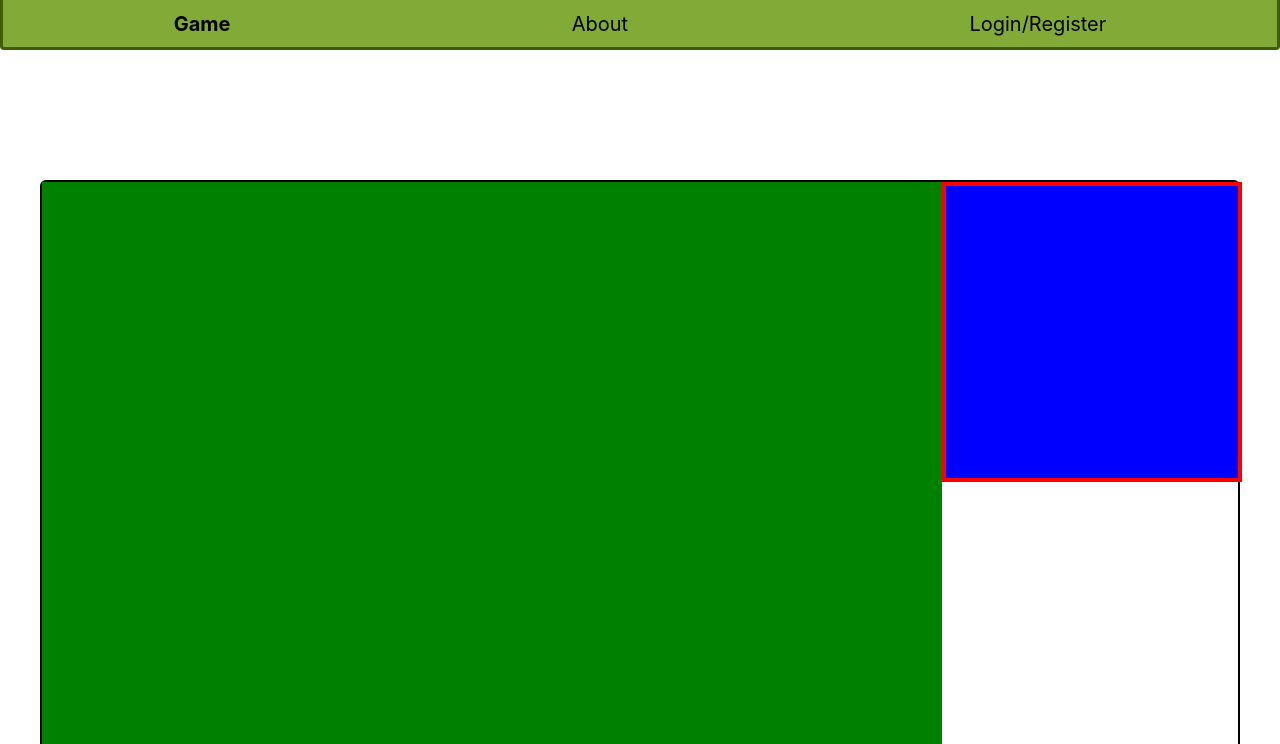
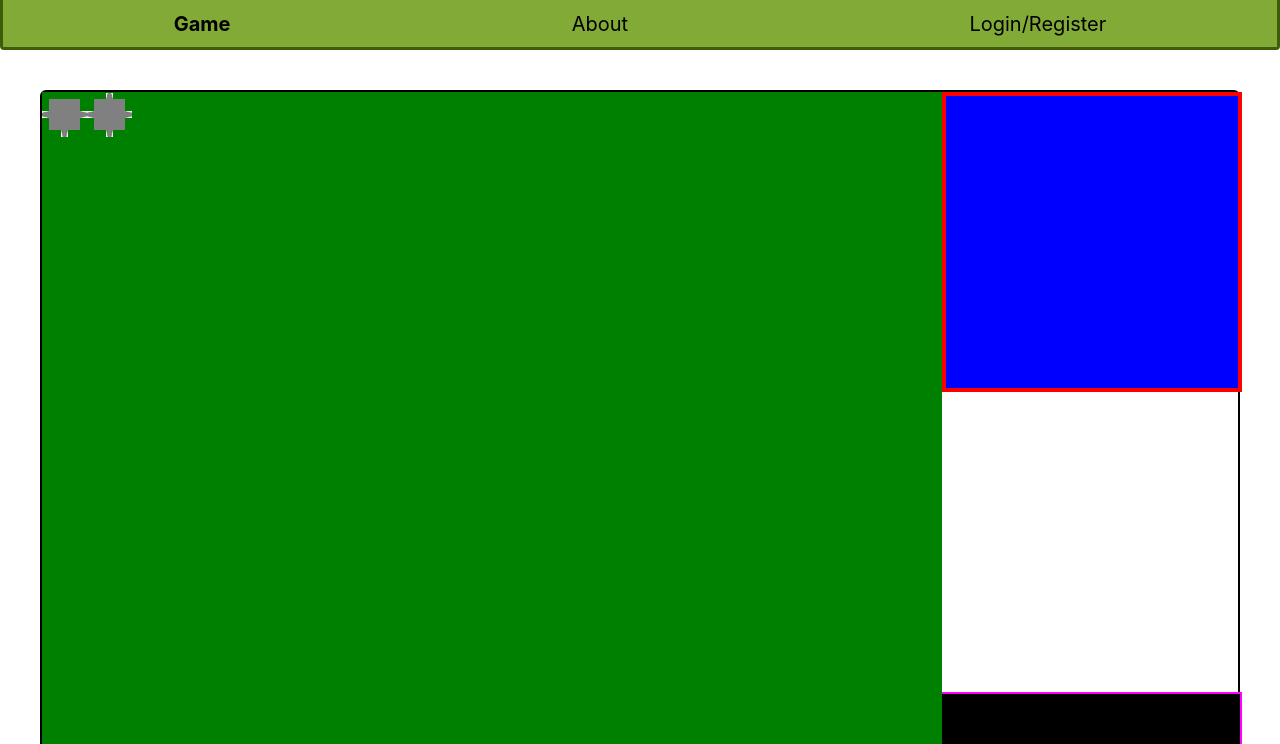
Before and after one commit to Team-Chaotic-Lamba/Frontend, a React (Create React App) app in the folder client/: page /game in a window 1280 px wide. Shown: the top 744 px of the page. Built offline with nearby package versions, Linux system fonts and the light colour scheme; sample sign-in values are in the browser's storage.

Commit message:
single room with connections

```diff
--- a/client/src/App.css
+++ b/client/src/App.css
@@ -36,7 +36,9 @@
     transform: rotate(360deg);
   }
 } */
-
+html {
+  overflow-y: auto;
+}
 .navlink {
   color: black;
   text-decoration: none;
--- a/client/src/App.js
+++ b/client/src/App.js
@@ -4,8 +4,8 @@ import { Route } from 'react-router-dom'
 import PrivateRoute from './utils/PrivateRoute'
 
 import { PageDiv } from './components/PageStyles'
+import 'bulma'
 import './App.css'
-import 'bulma'
 
 // Pages
 import GamePage from './components/gamePage/GamePage'
--- a/client/src/components/LoginPage.jsx
+++ b/client/src/components/LoginPage.jsx
@@ -27,7 +27,7 @@ const LoginPage = props =>
 
     return (
         <OnboardingDiv>
-            <div class='tabs'>
+            <div className='tabs'>
                 <ul>
                     <li className={tabContent === 'login' ? 'is-active' : ''}>
                         <button className='button' onClick={() => setTabContent('login')}>Login</button>
@@ -53,7 +53,7 @@ const LoginPage = props =>
                         </form>
                     </LoginDiv>
                 :
-                    <RegistrationPage/>
+                    <RegistrationPage history={props.history} />
             }
         </OnboardingDiv>
     )
--- a/client/src/components/gamePage/GameStyles.js
+++ b/client/src/components/gamePage/GameStyles.js
@@ -1,7 +1,7 @@
 import styled from "styled-components";
 
 export const GameGrid = styled.div`
-  margin-top: 100px;
+  margin-top: 10px;
   width: 1200px;
   display: grid;
   grid-template-rows: 300px 300px 300px;
@@ -10,29 +10,63 @@ export const GameGrid = styled.div`
   border-radius: 6px;
   /* overflow: hidden; */
 `;
-
 export const MapDiv = styled.div`
   grid-column-start: 1;
   grid-column-end: 4;
   grid-row-start: 1;
-  grid-row-end: 3;
+  grid-row-end: 4;
   display: grid;
   grid-template-columns: repeat(20, 1fr);
   grid-template-rows: repeat(20, 1fr);
-  grid-gap: 4px;
   background: green;
 `;
 
-export const ConnectImg = styled.img`
+export const ConnectImgVertical = styled.img`
   position: relative;
-  left: 50%;
+  /* left: 50%; */
   top: 0;
 `;
+
+export const ConnectImgHorizontal = styled.img`
+  position: relative;
+  /* left: 50%; */
+  top: 0;
+`
 
 export const RoomDiv = styled.div`
   grid-column-start: ${props => props.xCoord};
   grid-row-start: ${props => props.yCoord};
+
+  .room {
+    width: 31px;
+    height: 31px;
+  }
+
+  height: 45px;
+  width: 45px;
+  display: flex;
+  flex-direction: column;
+  align-items: center;
+  justify-content: center;
+
+  .middle {
+  display: flex;
+  align-items: center;
+  justify-content: center;
+  }
+
+  .connector {
+    height: 6.5px;
+    width: 7.5px;
+
+  }
 `;
+
+export const EmptyDirection = styled.div`
+  height: 6.5px;
+  width: 6.5px;
+  background-color: transparent;
+`
 
 export const DirectionsDiv = styled.div`
   display: flex;
@@ -41,10 +75,10 @@ export const DirectionsDiv = styled.div`
   align-items: center;
   border-top: 2px solid magenta;
   border-right: 2px solid magenta;
-  grid-column-start: 1;
-  grid-column-end: 2;
+  grid-column-start: 4;
+  grid-column-end: 4;
   grid-row-start: 3;
-  grid-row-end: 4;
+  grid-row-end: 3;
   background: black;
   color: white;
 `;
@@ -55,9 +89,7 @@ export const DirectionImg = styled.img`
   margin-left: 0;
   width: 70px;
   height: 70px;
-
 `;
-
 
 export const DescriptionDiv = styled.div`
   border: 4px solid red;
@@ -71,6 +103,16 @@ export const DescriptionDiv = styled.div`
   grid-row-start: 1;
   grid-row-end: 2;
   color: white;
+`;
 
+export const ChatListDiv = styled.div`
+    display: flex;
+    flex-flow: column nowrap;
+    overflow-y: scroll;
+`;
 
+export const ChatP = styled.p`
 `;
+
+export const ChatDiv = `
+`;
--- a/client/src/components/gamePage/MapContainer.jsx
+++ b/client/src/components/gamePage/MapContainer.jsx
@@ -1,23 +1,26 @@
 import React from "react";
 import { useSelector, useDispatch } from "react-redux";
 // import {action} from "../../actions"
-import { MapDiv, ConnectImg, RoomDiv } from "./GameStyles";
+import { MapDiv, ConnectImgHorizontal, ConnectImgVertical, RoomDiv, EmptyDirection } from "./GameStyles";
 
 const MapContainer = _ => {
     const dispatch = useDispatch();
     const state = useSelector(state => state);
+    const exploredRooms = [{name: 1, n_to: false, e_to: true, s_to: true, w_to: true},{name: 1, n_to: true, e_to: true, s_to: true, w_to: true}]
 
     return (
         <MapDiv>
-            {state.exploredRooms.map(el => {
+            {exploredRooms.map(el => {
                 return (
-                        <RoomDiv>
-                        <h1>eli</h1>
-                        <img src="../../assets/room.jpg" alt="room" />
-                        {el.n_to && (<ConnectImg src="/images/n_connector.jpg" alt="connector"/>)}
-                        {el.s_to && (<ConnectImg src="/images/s_connector.jpg" alt="connector" />)}
-                        {el.e_to && (<ConnectImg src="/images/e_connector.jpg" alt="connector" />)}
-                        {el.w_to && (<ConnectImg src="/images/w_connector.jpg" alt="connector" /> )}
+                    <RoomDiv>
+                        {el.n_to ? (<ConnectImgVertical className='connector vertical' src="/images/n_connector.jpg" alt="connector"/>) : <EmptyDirection></EmptyDirection>}
+                        <div className='middle'>
+                        {el.w_to ? (<ConnectImgHorizontal className='connector' src="/images/w_connector.jpg" alt="connector" /> ) : <EmptyDirection></EmptyDirection>}
+                        <img className='room' src="/images/room.jpg" alt="room" />
+                        {el.e_to ? (<ConnectImgHorizontal className='connector' src="/images/e_connector.jpg" alt="connector" />) : <EmptyDirection></EmptyDirection>}
+                        </div>
+                        {el.s_to ? (<ConnectImgVertical className='connector vertical' src="/images/s_connector.jpg" alt="connector" />) : <EmptyDirection></EmptyDirection>}
+
                     </RoomDiv>
                 )
             })}
```
